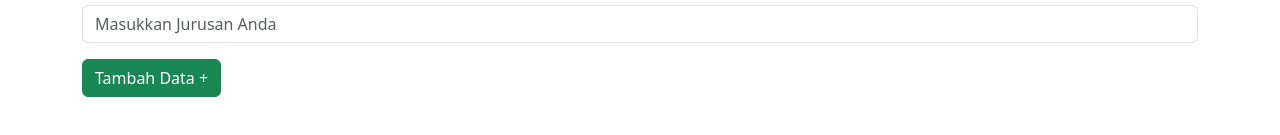
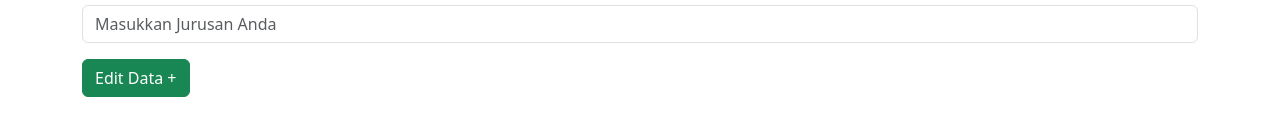
Before and after one commit to nand4mw/Template-Simple-CRUD-FE, a plain HTML site: page edit.html in a window 1280 px wide. Shown: the part 287-422 px from the top of the page. Drawn offline with nearby package versions, Linux system fonts and the light colour scheme.

Commit message:
Update edit.html
update

```diff
--- a/edit.html
+++ b/edit.html
@@ -3,7 +3,7 @@
   <head>
     <meta charset="UTF-8" />
     <meta name="viewport" content="width=device-width, initial-scale=1.0" />
-    <title>Form Bootstrap</title>
+    <title>Edit Bootstrap</title>
     <!-- Tautan Bootstrap CSS -->
     <link
       href="https://cdn.jsdelivr.net/npm/bootstrap@5.3.0/dist/css/bootstrap.min.css"
@@ -50,7 +50,7 @@
           />
         </div>
 
-        <button type="submit" class="btn btn-success">Tambah Data +</button>
+        <button type="submit" class="btn btn-success">Edit Data +</button>
       </form>
     </div>
 
```
